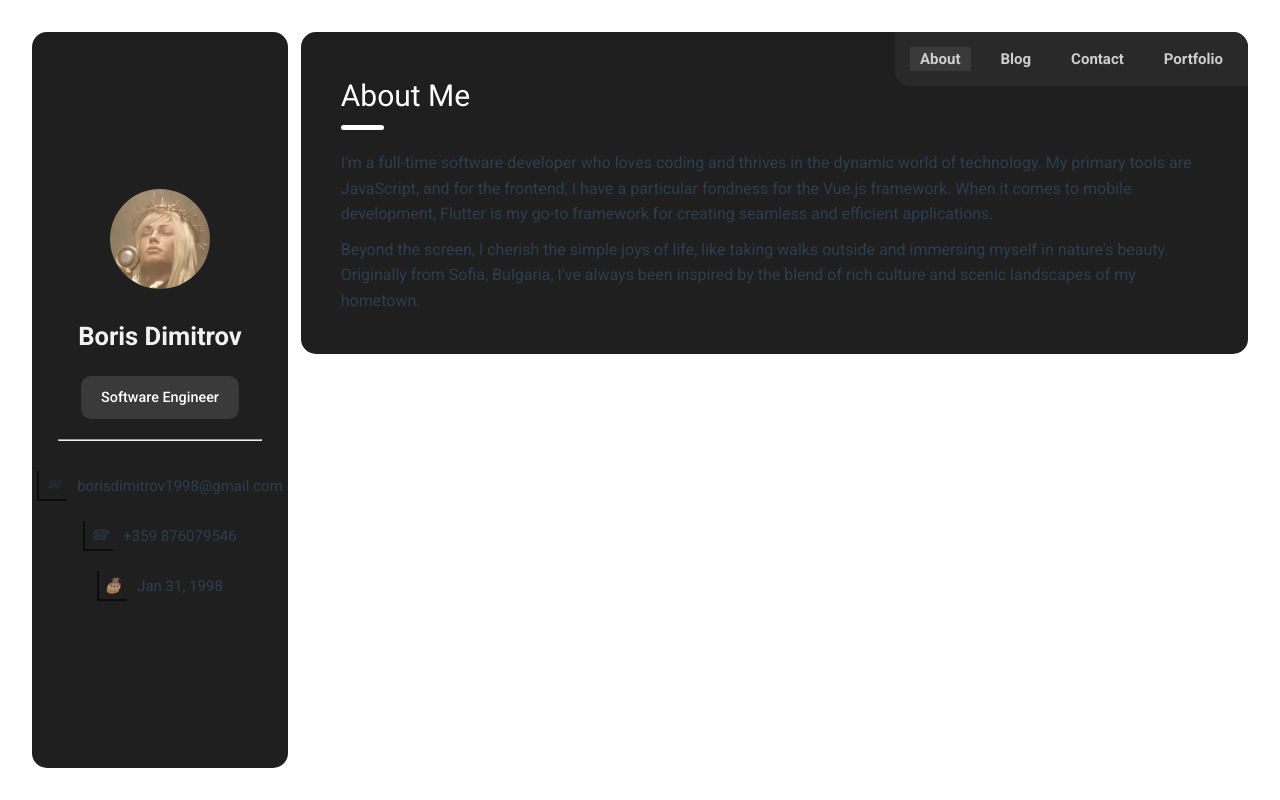
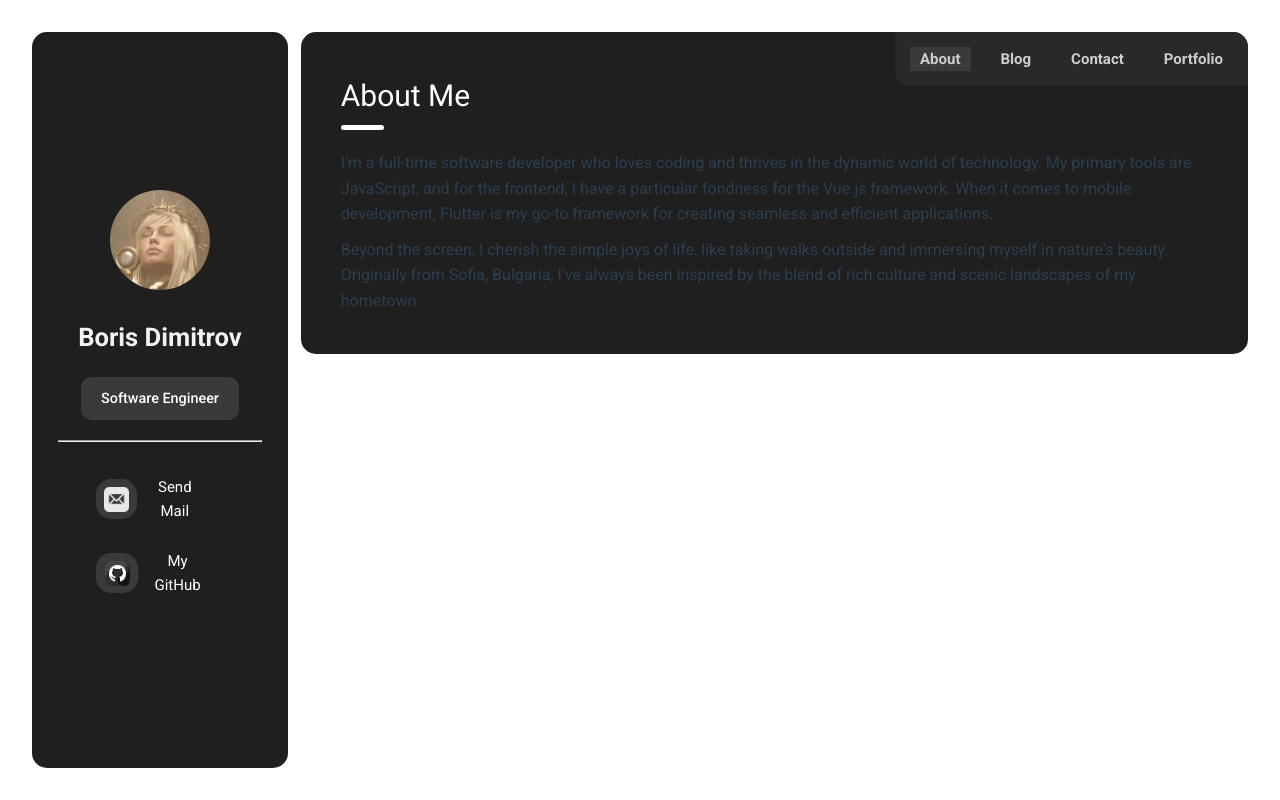
Before and after one commit to BorisDmv/portfolio-2024, a Vue app: page / in a window 1280 px wide. Built offline with nearby package versions, Linux system fonts and the light colour scheme.

Commit message:
more work on the side screen

```diff
--- a/src/assets/main.css
+++ b/src/assets/main.css
@@ -5,16 +5,17 @@ width: 100%;
 }
 
 a,
-.green {
+.white {
   text-decoration: none;
-  color: hsla(160, 100%, 37%, 1);
+  color: white;
   transition: 0.4s;
   padding: 3px;
 }
 
 @media (hover: hover) {
   a:hover {
-    background-color: hsla(160, 100%, 37%, 0.2);
+    border-radius: 15px;
+    background-color: rgba(255, 255, 255, 0.15);
   }
 }
 
--- a/src/components/SideScreen.vue
+++ b/src/components/SideScreen.vue
@@ -12,21 +12,15 @@
       <div class="contact-info">
         <div class="contact-item">
           <div class="icon-box">
-            <i class="icon-email"></i>
+            <img class="icon" src="../assets/email.png" />
           </div>
-          <span>borisdimitrov1998@gmail.com</span>
+          <a href="mailto:borisdimitrov1998@gmail.com">Send Mail</a>
         </div>
         <div class="contact-item">
           <div class="icon-box">
-            <i class="icon-phone"></i>
+            <img class="icon" src="../assets/github.png" />
           </div>
-          <span>+359 876079546</span>
-        </div>
-        <div class="contact-item">
-          <div class="icon-box">
-            <i class="icon-birthday"></i>
-          </div>
-          <span>Jan 31, 1998</span>
+          <a href="https://github.com/BorisDmv" target="_blank">My GitHub</a>
         </div>
       </div>
     </div>
@@ -99,7 +93,9 @@ hr {
 .contact-info {
   display: flex;
   flex-direction: column;
-  align-items: center;
+  align-items: start;
+  width: 50%;
+  margin: auto;
 }
 
 .contact-item {
@@ -109,35 +105,39 @@ hr {
 }
 
 .icon-box {
-  width: 30px;
-  height: 30px;
-  border: 2px solid #000;
-  border-top: none;
-  border-right: none;
-  opacity: 0.6;
+  width: 50%;
+  height: 40px;
+  background: #3a3a3a;
+  border-radius: 15px;
   display: flex;
   justify-content: center;
   align-items: center;
   margin-right: 10px;
 }
 
-.icon-email:before {
-  content: "\2709"; /* Unicode character for an envelope icon */
-}
-
-.icon-phone:before {
-  content: "\260E"; /* Unicode character for a phone icon */
-}
-
-.icon-birthday:before {
-  content: "\1F382"; /* Unicode character for a birthday cake icon */
+.icon {
+  height: 25px;
 }
 
 @media (max-width: 1024px) {
+  .row{
+    padding: 2rem;
+  }
+
   .container {
     width: auto;
     height: auto;
     position: relative;
   }
+
+  .contact-info {
+    flex-direction: row;
+    justify-content: center;
+  }
+
+  .contact-item {
+    width: 100%;
+  }
+
 }
 </style>
```
Also changed, not shown: src/assets/email.png (added), src/assets/github.png (added).
